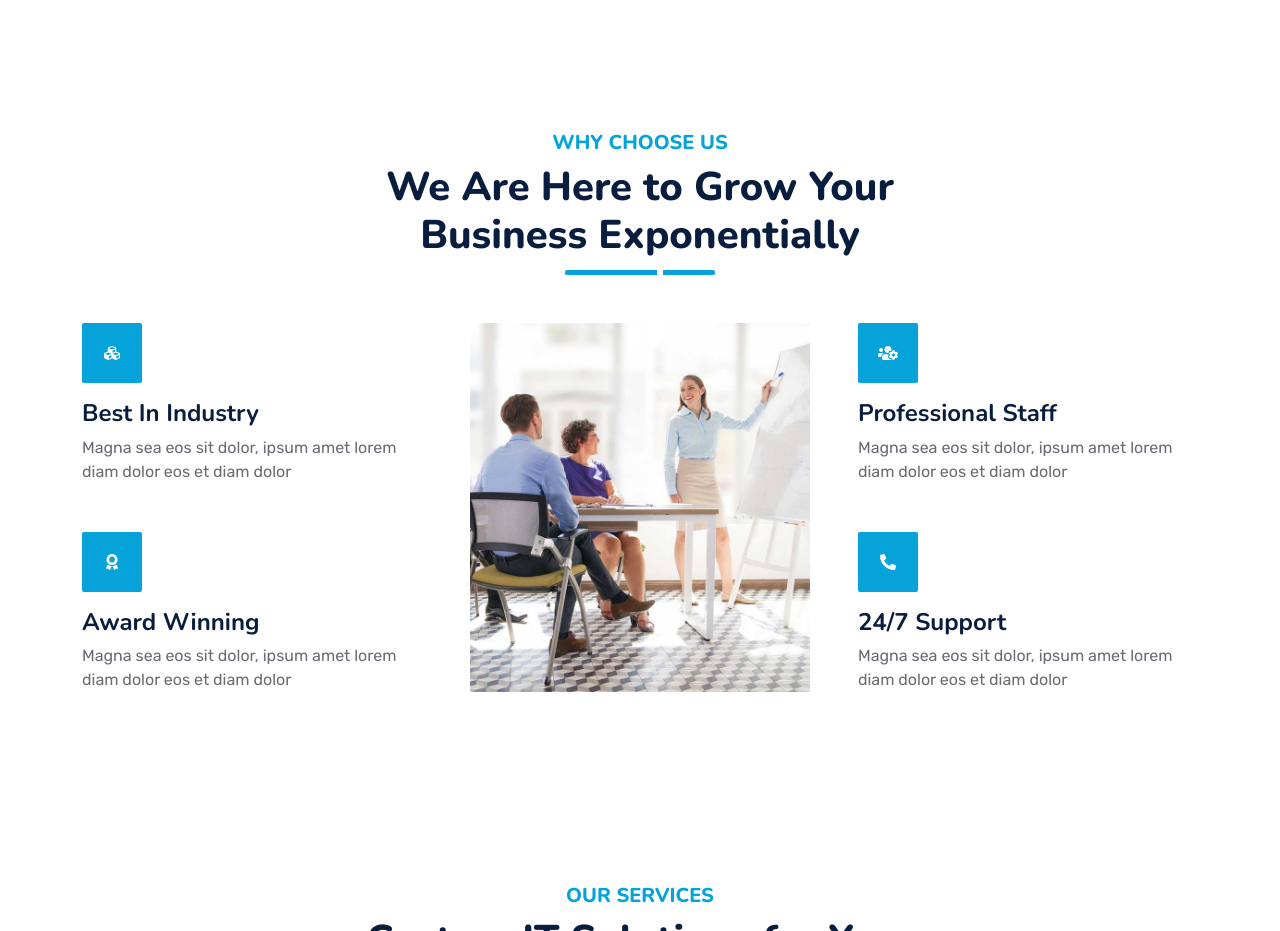
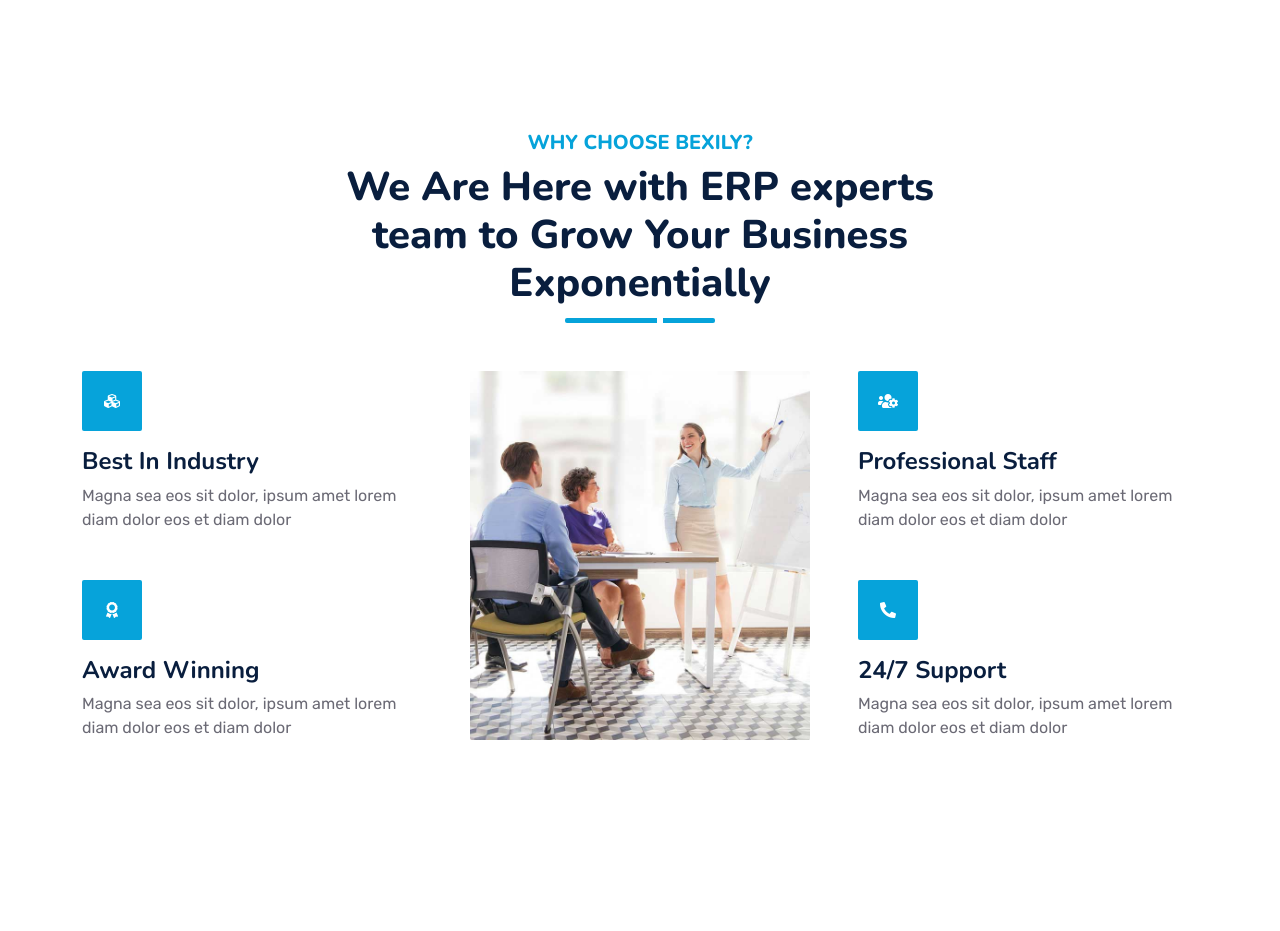
Before and after one commit to amanprasadum/startup, a plain HTML site: page index.html in a window 1280 px wide. Shown: the part 1780-2711 px from the top of the page. Drawn offline with nearby package versions, Linux system fonts and the light colour scheme.

Commit message:
why choose us

```diff
--- a/index.html
+++ b/index.html
@@ -279,8 +279,8 @@
     <div class="container-fluid py-5 wow fadeInUp" data-wow-delay="0.1s">
         <div class="container py-5">
             <div class="section-title text-center position-relative pb-3 mb-5 mx-auto" style="max-width: 600px;">
-                <h5 class="fw-bold text-primary text-uppercase">Why Choose Us</h5>
-                <h1 class="mb-0">We Are Here to Grow Your Business Exponentially</h1>
+                <h5 class="fw-bold text-primary text-uppercase">Why Choose Bexily?</h5>
+                <h1 class="mb-0">We Are Here with ERP experts team to Grow Your Business Exponentially</h1>
             </div>
             <div class="row g-5">
                 <div class="col-lg-4">
```
